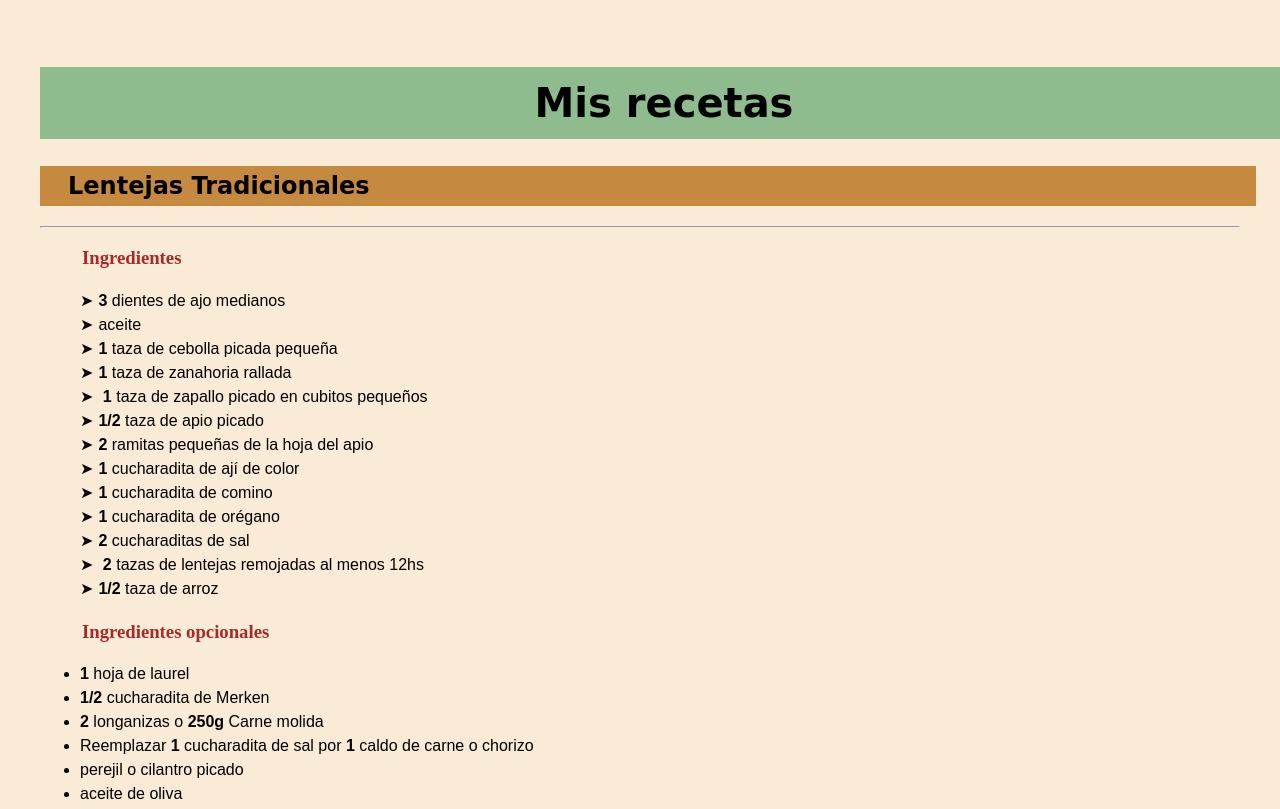
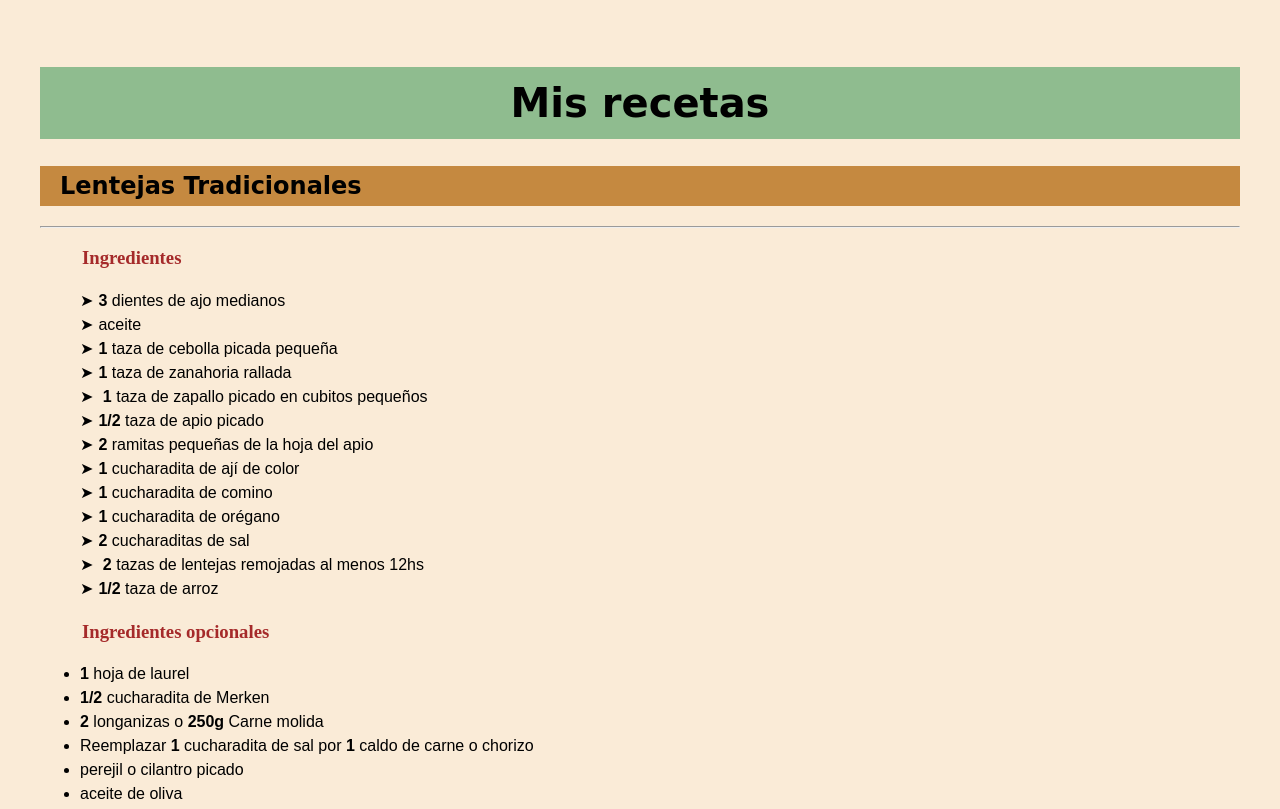
Before and after one commit to Nagthis/Mis-recetas, a plain HTML site: page index.html in a window 1280 px wide. Shown: the top 809 px of the page. Drawn offline with Linux system fonts and the light colour scheme.

Commit message:
actualizacion de proyecto

```diff
--- a/style.css
+++ b/style.css
@@ -13,7 +13,7 @@ h1 {
     font-size: 2.5rem;
     font-family: Cursive;
     text-align: center;
-    padding: 1.5rem;
+    padding: 1.5rem 0;
     width: 100%;
 }
 
@@ -21,9 +21,8 @@ h2 {
     background-color: #c58940;
     text-indent: 1.25rem;
     font-family: Cursive;
-    padding: 0.5rem;
+    padding: 0.5rem 0;
     width: 100%;
-
 }
 
 h3 {
@@ -34,14 +33,9 @@ h3 {
 
 li {
     font-family: Arial, Helvetica, sans-serif;
-    /* list-style-type: none; */
 }
 
-
-
-
 .li-text-style {
-    /* colorea los 1/2  por medio de un span*/
     font-weight: bold;
 }
 
@@ -59,10 +53,11 @@ p {
     list-style-type: none;
 }
 
-.arrow-list li:before {
+.arrow-list li::before {
     content: "➤";
     margin-right: 5px;
 }
+
 
 /* html {
     /* viene por defecto 16px */
```
